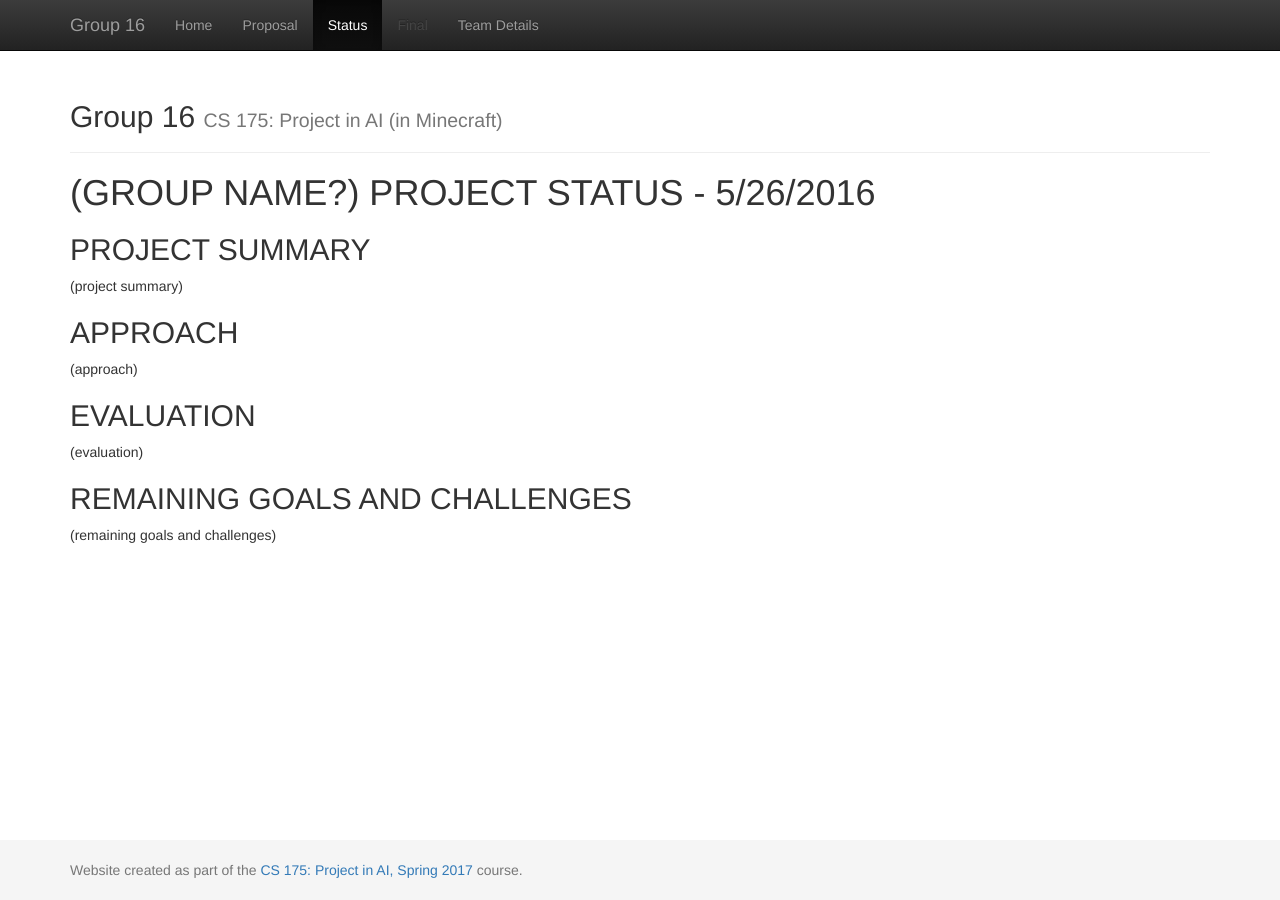
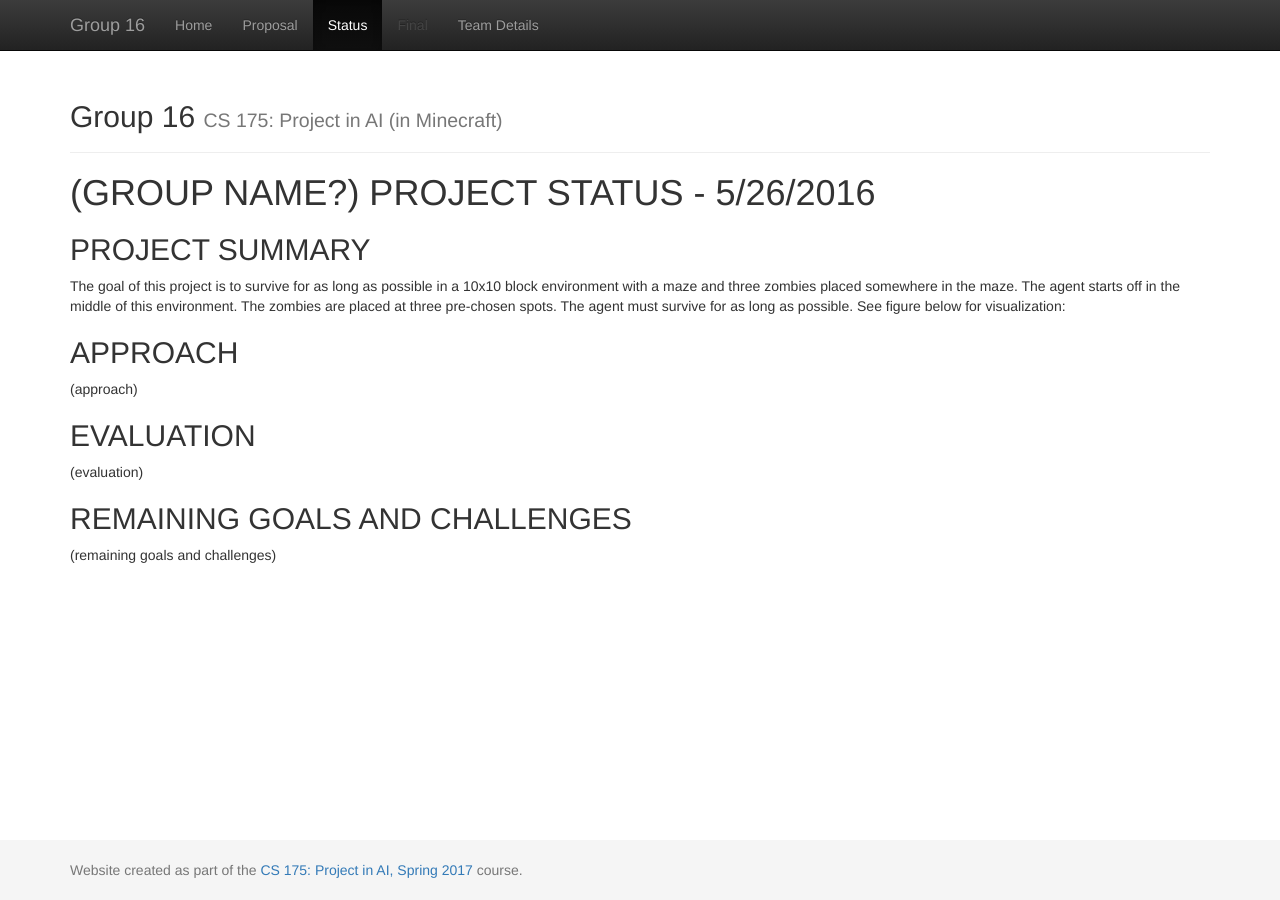
Before and after one commit to becamorin20/Group-16, a Jekyll site: the page built from docs/status.md, in a window 1280 px wide. Built offline with Jekyll 4.4.1, drawn with Linux system fonts in a browser that asks for light colours.

Commit message:
Update status.md

```diff
--- a/docs/status.md
+++ b/docs/status.md
@@ -6,7 +6,7 @@ title: Status
 # (GROUP NAME?) PROJECT STATUS - 5/26/2016
 
 ## PROJECT SUMMARY
-(project summary)
+The goal of this project is to survive for as long as possible in a 10x10 block environment with a maze and three zombies placed somewhere in the maze. The agent starts off in the middle of this environment. The zombies are placed at three pre-chosen spots. The agent must survive for as long as possible. See figure below for visualization:
 
 ## APPROACH
 (approach)
```
